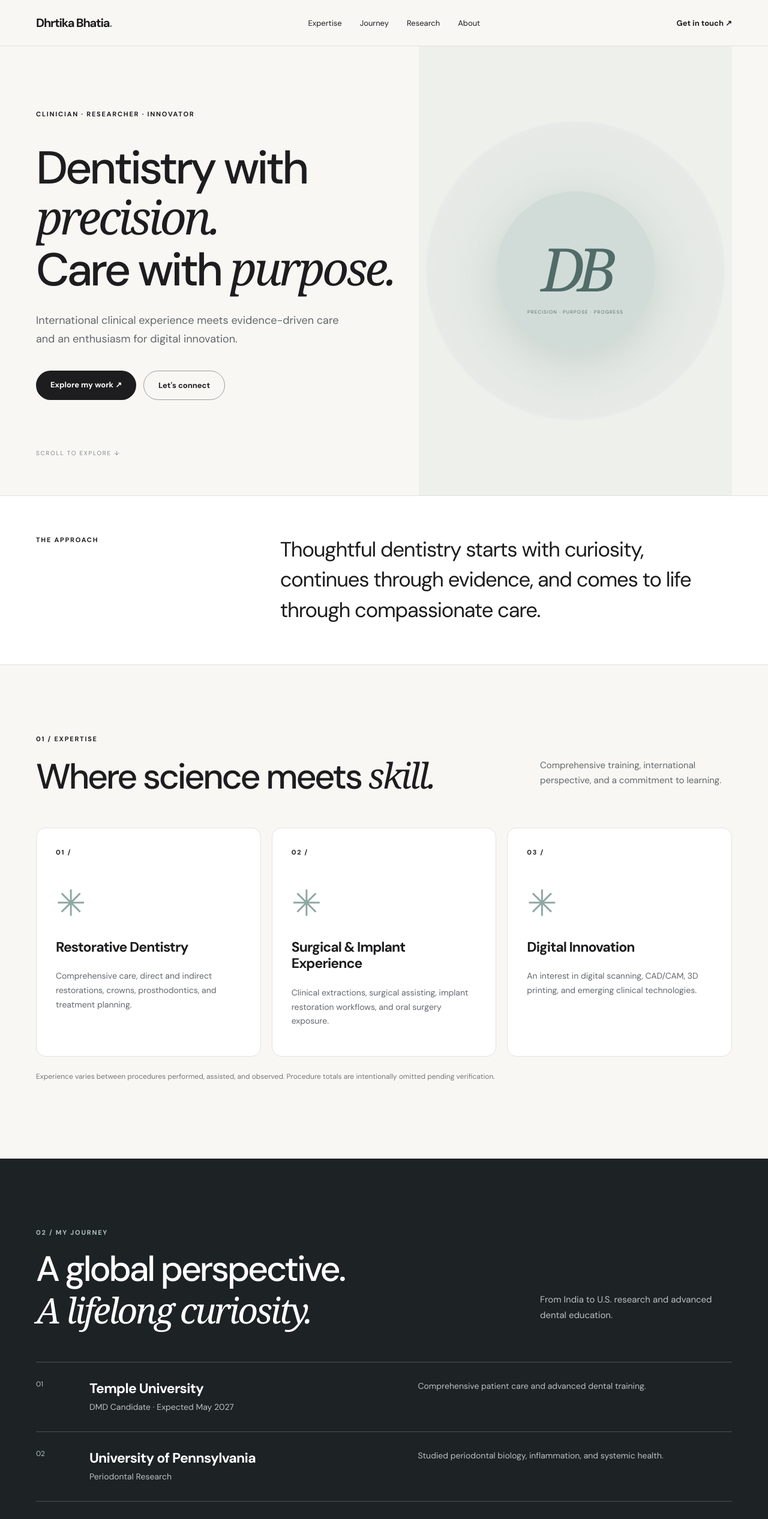
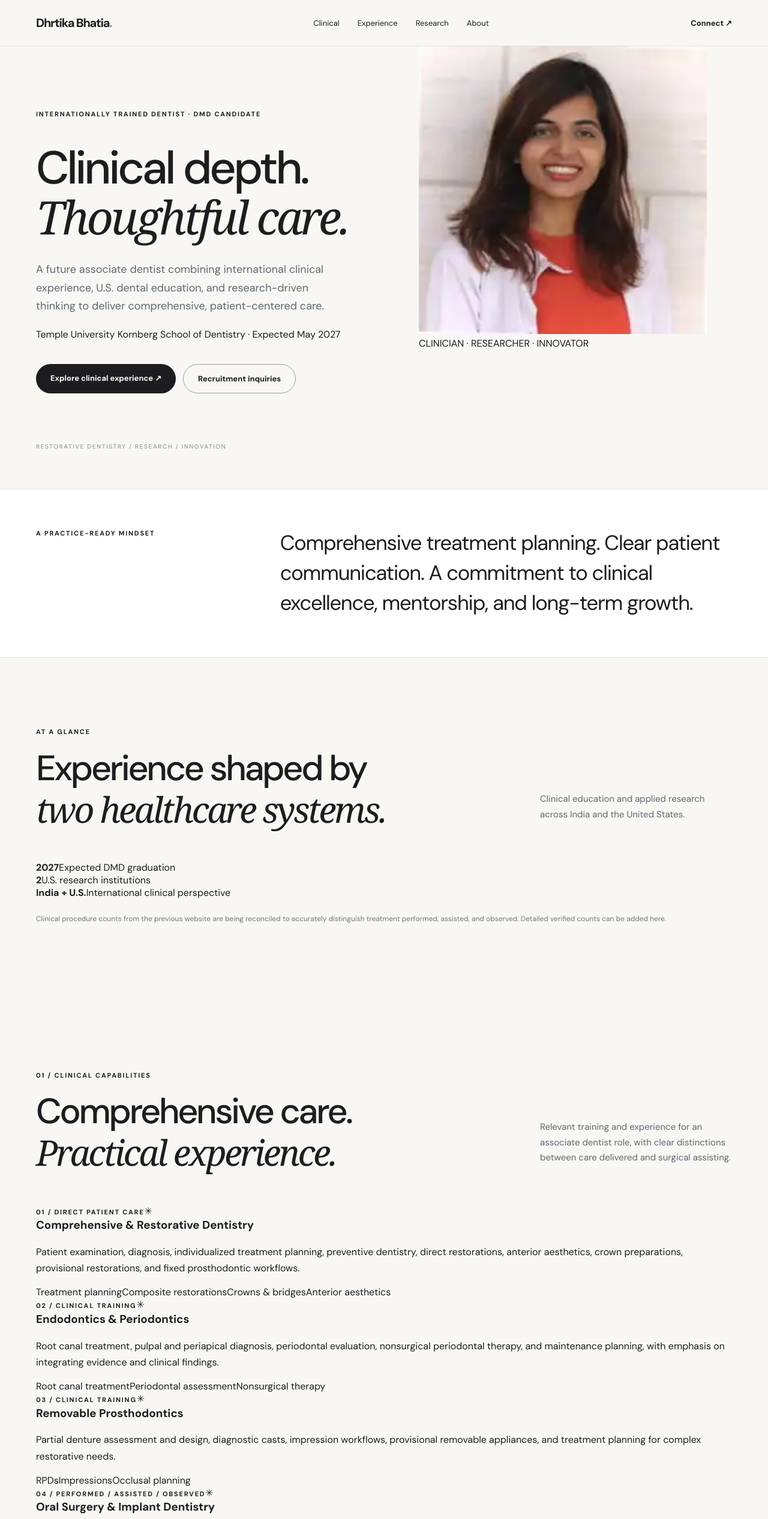
Before and after one commit to Dhrtika/website-from-chatgpt, a Next.js app: page / in a window 1280 px wide. Shown: the top 2533 px of the page at 60% size. Built offline with nearby package versions, Linux system fonts and the light colour scheme; a web font is replaced by a local one.

Commit message:
Expand homepage for associate dentist recruitment and restore profile photography

```diff
--- a/app/page.tsx
+++ b/app/page.tsx
@@ -1,39 +1,71 @@
-const expertise = [
-  ["Restorative Dentistry", "Comprehensive care, direct and indirect restorations, crowns, prosthodontics, and treatment planning."],
-  ["Surgical & Implant Experience", "Clinical extractions, surgical assisting, implant restoration workflows, and oral surgery exposure."],
-  ["Digital Innovation", "An interest in digital scanning, CAD/CAM, 3D printing, and emerging clinical technologies."]
+import { portrait } from "./portrait";
+
+const clinical = [
+  {name:"Comprehensive & Restorative Dentistry",tag:"DIRECT PATIENT CARE",detail:"Patient examination, diagnosis, individualized treatment planning, preventive dentistry, direct restorations, anterior aesthetics, crown preparations, provisional restorations, and fixed prosthodontic workflows.",tags:["Treatment planning","Composite restorations","Crowns & bridges","Anterior aesthetics"]},
+  {name:"Endodontics & Periodontics",tag:"CLINICAL TRAINING",detail:"Root canal treatment, pulpal and periapical diagnosis, periodontal evaluation, nonsurgical periodontal therapy, and maintenance planning, with emphasis on integrating evidence and clinical findings.",tags:["Root canal treatment","Periodontal assessment","Nonsurgical therapy"]},
+  {name:"Removable Prosthodontics",tag:"CLINICAL TRAINING",detail:"Partial denture assessment and design, diagnostic casts, impression workflows, provisional removable appliances, and treatment planning for complex restorative needs.",tags:["RPDs","Impressions","Occlusal planning"]},
+  {name:"Oral Surgery & Implant Dentistry",tag:"PERFORMED / ASSISTED / OBSERVED",detail:"Clinical extraction experience and assisting in advanced oral and maxillofacial procedures, including facial trauma, jaw reconstruction, sinus lift, and implant surgery. Exposure is distinguished from independently performed treatment.",tags:["Dental extractions","Surgical assisting","Implant restorations"]},
+  {name:"Digital Dentistry",tag:"TECHNOLOGY & DEVELOPMENT",detail:"Interest and training exposure in digital impressions, CAD/CAM design, 3D printing, and emerging technologies that enhance predictable restorative workflows. Software interests include Exocad and 3Shape.",tags:["Digital scanning","CAD/CAM","Exocad & 3Shape","3D printing"]}
 ];
-const experience = [
-  ["Temple University", "DMD Candidate · Expected May 2027", "Comprehensive patient care and advanced dental training."],
-  ["University of Pennsylvania", "Periodontal Research", "Studied periodontal biology, inflammation, and systemic health."],
-  ["UC San Diego", "Clinical Research", "Contributed to salivary biomarker and oncology research."],
-  ["Bharati Vidyapeeth, India", "Bachelor of Dental Surgery", "International dental education and clinical foundation."]
+const roles = [
+ {date:"2025 — 2027",title:"Doctor of Dental Medicine Candidate",org:"Temple University Kornberg School of Dentistry · Philadelphia",copy:"Advanced clinical training in comprehensive dentistry, case planning, restorative care, endodontics, prosthodontics, periodontics, and patient communication."},
+ {date:"2023 — 2025",title:"Periodontal Research Specialist",org:"University of Pennsylvania School of Dental Medicine",copy:"Investigated periodontal ligament biology in the context of diabetes. Supported biomarker work, multi-site collaboration, and laboratory-to-clinic research coordination."},
+ {date:"2022 — 2023",title:"Research Associate",org:"UC San Diego · Moores Cancer Center",copy:"Supported NIH-funded salivary biomarker research related to HPV-associated disease; contributed to DNA extraction, qPCR, clinical data management, analysis, and manuscript preparation."},
+ {date:"2016 — 2021",title:"Bachelor of Dental Surgery",org:"Bharati Vidyapeeth · India",copy:"Built a foundation in comprehensive dental treatment and clinical patient care. Additional surgical exposure included assisting in oral and maxillofacial surgery and oncology-related settings."}
 ];
 const research = [
-  ["Salivary Biomarkers", "Exploring noninvasive approaches to understanding and monitoring disease."],
-  ["Periodontal Science", "Research at the intersection of inflammation, tissue biology, and systemic health."],
-  ["Digital Dentistry", "Exploring clinical workflows that integrate technology and patient-centered care."]
+ {k:"ONCOLOGY RESEARCH",title:"Salivary biomarkers & HPV-related disease",body:"At UC San Diego's Moores Cancer Center, supported the investigation of salivary biomarkers, with experience in clinical data collection, molecular methods including qPCR, and analysis."},
+ {k:"PERIODONTAL RESEARCH",title:"Diabetes, inflammation & periodontal biology",body:"At the University of Pennsylvania, contributed to work investigating periodontal ligament responses and biologic links between systemic disease and oral health."},
+ {k:"CLINICAL INNOVATION",title:"Digital workflows & emerging technologies",body:"An evolving professional interest in more efficient, precise restorative workflows, including 3D printing, scanning, CAD/CAM, and research-driven technology adoption."}
 ];
-export default function Home() {
-  return <main id="top">
-    <header className="header"><div className="wrap header-row">
-      <a className="brand" href="#top">Dhrtika Bhatia<span>.</span></a>
-      <nav aria-label="Main navigation"><a href="#expertise">Expertise</a><a href="#journey">Journey</a><a href="#research">Research</a><a href="#about">About</a></nav>
-      <a className="contact-link" href="#contact">Get in touch ↗</a>
-    </div></header>
-    <section className="hero"><div className="wrap hero-grid"><div className="hero-text">
-      <p className="eyebrow">CLINICIAN · RESEARCHER · INNOVATOR</p>
-      <h1>Dentistry with <em>precision.</em><br/>Care with <em>purpose.</em></h1>
-      <p className="intro">International clinical experience meets evidence-driven care and an enthusiasm for digital innovation.</p>
-      <div className="buttons"><a className="button primary" href="#expertise">Explore my work ↗</a><a className="button secondary" href="#contact">Let&apos;s connect</a></div>
-      <p className="scroll-label">SCROLL TO EXPLORE ↓</p>
-    </div><div className="hero-visual" aria-label="Monogram design with D B initials"><div className="orb"><span>DB</span><small>PRECISION · PURPOSE · PROGRESS</small></div></div></div></section>
-    <section className="manifesto"><div className="wrap manifesto-grid"><p className="eyebrow">THE APPROACH</p><p>Thoughtful dentistry starts with curiosity, continues through evidence, and comes to life through compassionate care.</p></div></section>
-    <section className="section" id="expertise"><div className="wrap"><div className="section-heading"><div><p className="eyebrow">01 / EXPERTISE</p><h2>Where science meets <em>skill.</em></h2></div><p>Comprehensive training, international perspective, and a commitment to learning.</p></div><div className="cards">{expertise.map(([title,description],i)=><article className="card" key={title}><span className="eyebrow">0{i+1} /</span><div className="card-icon" aria-hidden="true">✳</div><h3>{title}</h3><p>{description}</p></article>)}</div><p className="note">Experience varies between procedures performed, assisted, and observed. Procedure totals are intentionally omitted pending verification.</p></div></section>
-    <section className="section dark" id="journey"><div className="wrap"><div className="section-heading"><div><p className="eyebrow">02 / MY JOURNEY</p><h2>A global perspective.<br/><em>A lifelong curiosity.</em></h2></div><p>From India to U.S. research and advanced dental education.</p></div><div className="timeline">{experience.map(([institution,role,details],i)=><article className="timeline-item" key={institution}><span>0{i+1}</span><div><h3>{institution}</h3><p>{role}</p></div><p>{details}</p></article>)}</div></div></section>
-    <section className="section research" id="research"><div className="wrap"><div className="section-heading"><div><p className="eyebrow">03 / RESEARCH & INNOVATION</p><h2>Asking better questions.<br/><em>Finding better answers.</em></h2></div><p>Science shapes how I approach clinical decisions and emerging technologies.</p></div><div className="research-grid">{research.map(([title,description],i)=><article key={title} className="research-item"><span className="eyebrow">0{i+1} / RESEARCH</span><h3>{title}</h3><p>{description}</p></article>)}</div></div></section>
-    <section className="section" id="about"><div className="wrap about-grid"><div><p className="eyebrow">04 / BEYOND THE CHAIR</p><h2>Always learning.<br/><em>Always exploring.</em></h2></div><div><p className="about-lead">My journey in dentistry began in India and has evolved through clinical practice, oncology research, periodontal science, and advanced dental education in the United States.</p><p>My interests include restorative dentistry, digital workflows, and emerging technologies. Outside dentistry, photography, surfing, sailing, and exploring new places keep me curious.</p></div></div></section>
-    <section className="contact" id="contact"><div className="wrap"><p className="eyebrow">LET'S CONNECT</p><h2>Let&apos;s build something <em>meaningful.</em></h2><p>Open to associate dentist opportunities, clinical collaboration, and conversations about digital dentistry. Expected DMD graduation: May 2027.</p><p className="note">Contact details and verified professional profile links should be added before launch.</p></div></section>
-    <footer><div className="wrap footer-row"><strong>Dhrtika Bhatia.</strong><span>Precision. Purpose. Progress.</span><a href="#top">Back to top ↑</a></div></footer>
-  </main>;
+const highlights = [
+ {value:"2027",label:"Expected DMD graduation"},
+ {value:"2",label:"U.S. research institutions"},
+ {value:"India + U.S.",label:"International clinical perspective"}
+];
+
+export default function Home(){
+ return <main id="top">
+  <header className="header"><div className="wrap header-row">
+   <a className="brand" href="#top">Dhrtika Bhatia<span>.</span></a>
+   <nav aria-label="Main navigation"><a href="#clinical">Clinical</a><a href="#experience">Experience</a><a href="#research">Research</a><a href="#about">About</a></nav>
+   <a className="contact-link" href="#contact">Connect ↗</a>
+  </div></header>
+  <section className="hero"><div className="wrap hero-grid">
+   <div className="hero-text"><p className="eyebrow">INTERNATIONALLY TRAINED DENTIST · DMD CANDIDATE</p>
+    <h1>Clinical depth.<br/><em>Thoughtful care.</em></h1>
+    <p className="intro">A future associate dentist combining international clinical experience, U.S. dental education, and research-driven thinking to deliver comprehensive, patient-centered care.</p>
+    <p className="hero-credential">Temple University Kornberg School of Dentistry <span>·</span> Expected May 2027</p>
+    <div className="buttons"><a className="button primary" href="#clinical">Explore clinical experience ↗</a><a className="button secondary" href="#contact">Recruitment inquiries</a></div>
+    <p className="scroll-label">RESTORATIVE DENTISTRY / RESEARCH / INNOVATION</p>
+   </div>
+   <div className="hero-photo"><img src={portrait} alt="Portrait of Dhrtika Bhatia" width="480" height="480" /><span className="photo-caption">CLINICIAN · RESEARCHER · INNOVATOR</span></div>
+  </div></section>
+  <section className="manifesto"><div className="wrap manifesto-grid"><p className="eyebrow">A PRACTICE-READY MINDSET</p><p>Comprehensive treatment planning. Clear patient communication. A commitment to clinical excellence, mentorship, and long-term growth.</p></div></section>
+  <section className="section overview" id="overview"><div className="wrap"><div className="section-heading"><div><p className="eyebrow">AT A GLANCE</p><h2>Experience shaped by<br/><em>two healthcare systems.</em></h2></div><p>Clinical education and applied research across India and the United States.</p></div>
+    <div className="highlights">{highlights.map(h=><div className="highlight" key={h.label}><strong>{h.value}</strong><span>{h.label}</span></div>)}</div>
+    <p className="note">Clinical procedure counts from the previous website are being reconciled to accurately distinguish treatment performed, assisted, and observed. Detailed verified counts can be added here.</p>
+  </div></section>
+  <section className="section" id="clinical"><div className="wrap"><div className="section-heading"><div><p className="eyebrow">01 / CLINICAL CAPABILITIES</p><h2>Comprehensive care.<br/><em>Practical experience.</em></h2></div><p>Relevant training and experience for an associate dentist role, with clear distinctions between care delivered and surgical assisting.</p></div>
+   <div className="clinical-grid">{clinical.map((c,i)=><article className="clinical-card" key={c.name}><div className="card-top"><span className="eyebrow">0{i+1} / {c.tag}</span><span aria-hidden="true">✳</span></div><h3>{c.name}</h3><p>{c.detail}</p><div className="skill-tags">{c.tags.map(t=><span key={t}>{t}</span>)}</div></article>)}</div>
+  </div></section>
+  <section className="section dark" id="experience"><div className="wrap"><div className="section-heading"><div><p className="eyebrow">02 / EDUCATION & EXPERIENCE</p><h2>A global foundation.<br/><em>A clinical future.</em></h2></div><p>From international dental training to U.S. research and patient care.</p></div>
+    <div className="timeline">{roles.map((r,i)=><article className="timeline-item" key={r.title}><span className="timeline-date">{r.date}</span><div><h3>{r.title}</h3><p className="org">{r.org}</p></div><p>{r.copy}</p></article>)}</div>
+  </div></section>
+  <section className="section research" id="research"><div className="wrap"><div className="section-heading"><div><p className="eyebrow">03 / RESEARCH</p><h2>Science informs<br/><em>every decision.</em></h2></div><p>Clinical research experience that supports careful interpretation of evidence and interdisciplinary collaboration.</p></div>
+    <div className="research-grid">{research.map((r,i)=><article className="research-item" key={r.title}><span className="eyebrow">0{i+1} / {r.k}</span><h3>{r.title}</h3><p>{r.body}</p></article>)}</div>
+  </div></section>
+  <section className="section employer-section"><div className="wrap employer-grid"><div><p className="eyebrow">04 / WHAT I BRING TO A PRACTICE</p><h2>Ready to contribute.<br/><em>Eager to grow.</em></h2></div><div className="employer-points">
+     <p><strong>Comprehensive mindset.</strong> Treatment planning that considers restorative needs, function, aesthetics, prevention, and patient priorities.</p>
+     <p><strong>Team collaboration.</strong> Experience across research, clinical care, and multidisciplinary environments.</p>
+     <p><strong>Patient-centered communication.</strong> A commitment to education, trust, and clear expectations.</p>
+     <p><strong>Long-term growth.</strong> Interest in mentorship, quality improvement, digital workflows, and building lasting patient relationships.</p>
+   </div></div></section>
+  <section className="section about-section" id="about"><div className="wrap about-grid">
+   <div className="about-portrait"><img src={portrait} alt="Dhrtika Bhatia in a white clinical coat" width="360" height="360" loading="lazy"/></div>
+   <div><p className="eyebrow">05 / BEYOND THE CHAIR</p><h2>Curiosity is<br/><em>part of my practice.</em></h2><p className="about-lead">My path in dentistry started in India and has grown through clinical experience, cancer research, periodontal science, and advanced U.S. dental education.</p><p>I value the intersection of clinical precision, evidence, and human connection. Outside the operatory, photography, sailing, surfing, and exploration inspire creativity and perspective.</p></div>
+  </div></section>
+  <section className="contact" id="contact"><div className="wrap"><p className="eyebrow">LET'S CONNECT</p><h2>Looking ahead to<br/><em>May 2027.</em></h2><p>Interested in associate dentist opportunities with supportive teams, comprehensive patient care, clinical mentorship, and opportunities for professional growth. I welcome conversations with practice owners, recruiters, and clinical leaders.</p><div className="buttons"><a className="button light" href="https://www.dhrtika.com/" target="_blank" rel="noopener noreferrer">View existing professional site ↗</a></div><p className="note">Add a verified email, LinkedIn profile, and downloadable CV before public launch. The current button is a temporary link to the existing website, not an application endpoint.</p></div></section>
+  <footer><div className="wrap footer-row"><strong>Dhrtika Bhatia.</strong><span>Dentistry · Research · Innovation</span><a href="#top">Back to top ↑</a></div></footer>
+ </main>
 }
```
